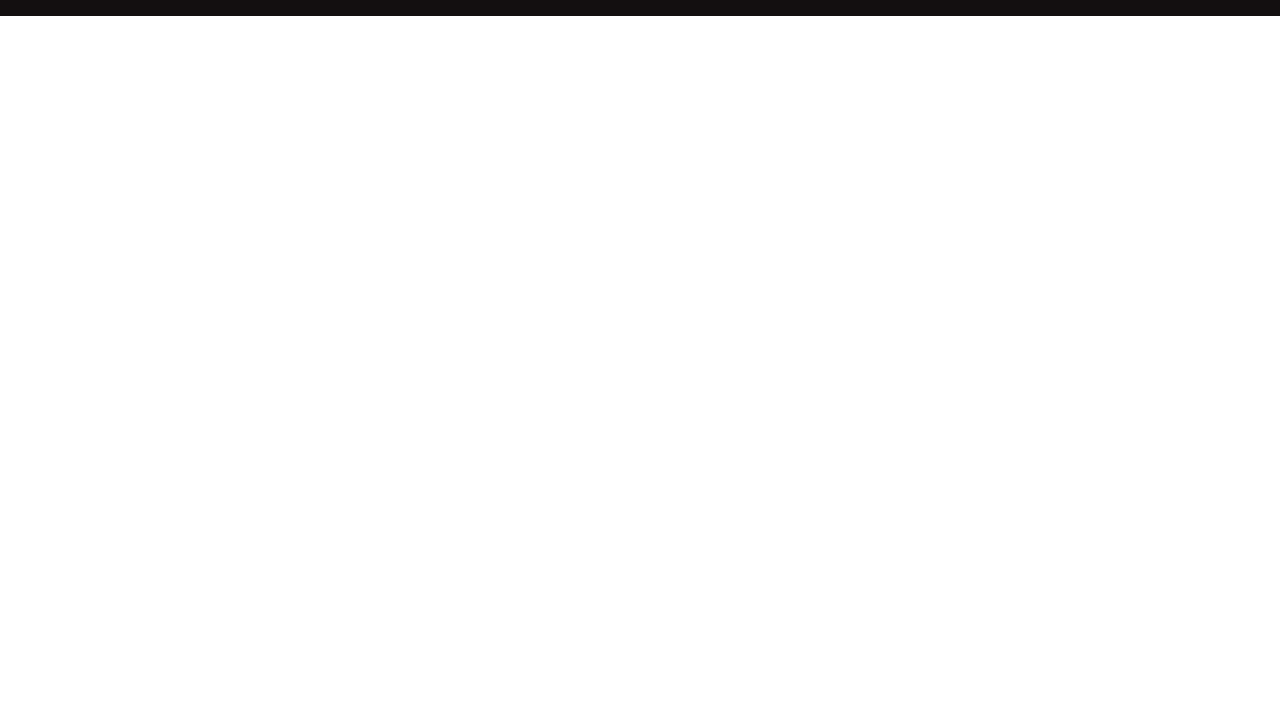
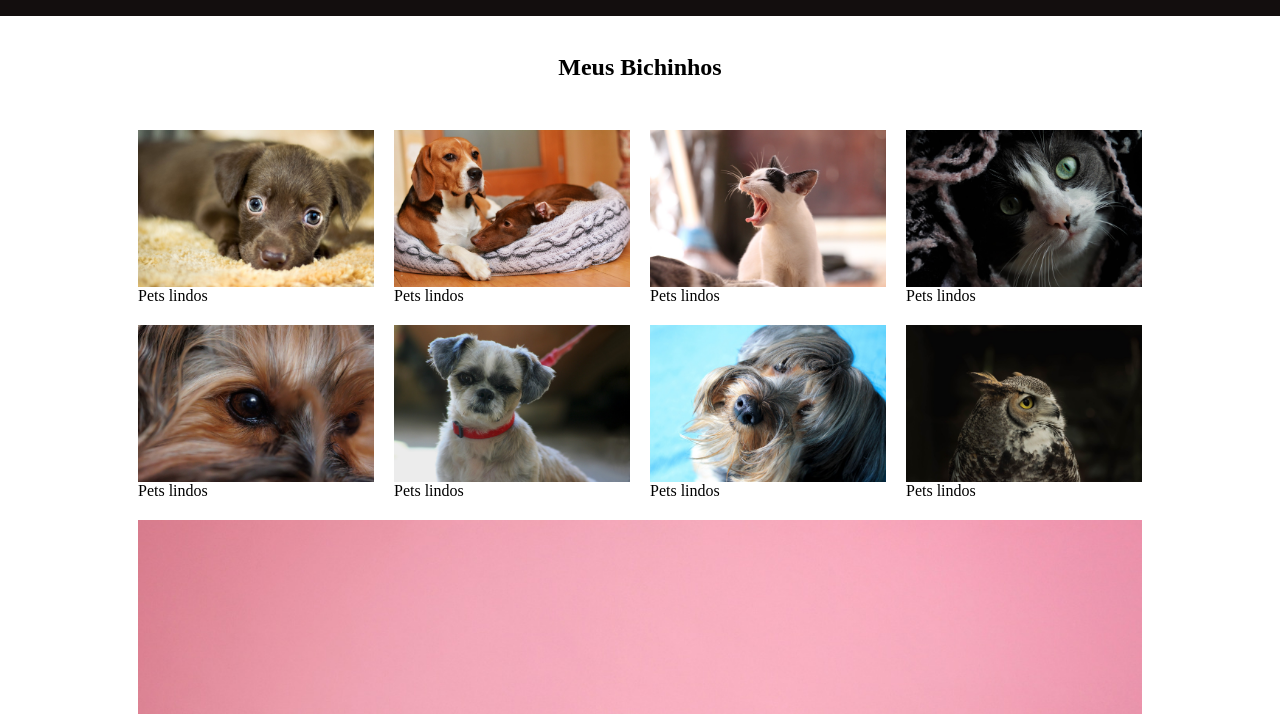
Before and after one commit to 1TDSPG-2024/exemplo-flex, a plain HTML site: page index.html in a window 1280 px wide. Shown: the part 84-798 px from the top of the page. Drawn offline with Linux system fonts and the light colour scheme.

Commit message:
Galeria de fotos com Flexbox

```diff
--- a/css/estilo.css
+++ b/css/estilo.css
@@ -40,9 +40,27 @@
 
 }
 
+#titulo{
+  text-align: center;
+  margin: 3% 0;
+}
 
+.pets{
+  display: flex;
+  width: 80%;
+  flex-wrap: wrap;
+  margin: 0 auto;
 
+  figure{
+    flex: 1 1 200px;
+    margin: 10px;
+  }
 
+  img{
+    display: block;
+    max-width: 100%;
+  }
+}
 
 
 
--- a/index.html
+++ b/index.html
@@ -9,7 +9,7 @@
 <body>
 
     <header id="cabecalho">
-        <h1>LOGO</h1>
+        <h1>LOGO - Flexbox</h1>
         <nav>
             <ul>
                 <li class="link"><a href="#">Item-1</a></li>
@@ -18,5 +18,48 @@
             </ul>
         </nav>
     </header>
+
+    <h2 id="titulo">Meus Bichinhos</h2>
+
+    <section class="pets">
+        <figure>
+            <img src="./img/pet-1280x854-1.jpg" alt="Pets fofinhos">
+            <figcaption>Pets lindos</figcaption>
+        </figure>
+        <figure>
+            <img src="./img/pet-1280x854-2.jpg" alt="Pets fofinhos">
+            <figcaption>Pets lindos</figcaption>
+        </figure>
+        <figure>
+            <img src="./img/pet-1280x854-3.jpg" alt="Pets fofinhos">
+            <figcaption>Pets lindos</figcaption>
+        </figure>
+        <figure>
+            <img src="./img/pet-1280x854-4.jpg" alt="Pets fofinhos">
+            <figcaption>Pets lindos</figcaption>
+        </figure>
+        <figure>
+            <img src="./img/pet-1280x854-5.jpg" alt="Pets fofinhos">
+            <figcaption>Pets lindos</figcaption>
+        </figure>
+        <figure>
+            <img src="./img/pet-1280x854-6.jpg" alt="Pets fofinhos">
+            <figcaption>Pets lindos</figcaption>
+        </figure>
+        <figure>
+            <img src="./img/pet-1280x854-7.jpg" alt="Pets fofinhos">
+            <figcaption>Pets lindos</figcaption>
+        </figure>
+        <figure>
+            <img src="./img/pet-1280x854-8.jpg" alt="Pets fofinhos">
+            <figcaption>Pets lindos</figcaption>
+        </figure>
+        <figure>
+            <img src="./img/pet-1280x854-9.jpg" alt="Pets fofinhos">
+            <figcaption>Pets lindos</figcaption>
+        </figure>
+    </section>
+
+
 </body>
 </html>
```
